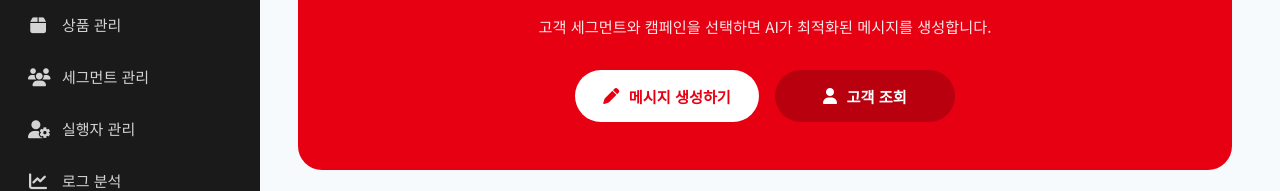
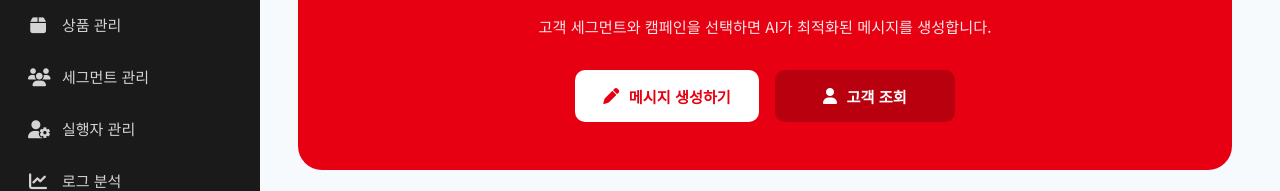
Before and after one commit to KTCS-MIXOLOGY/AI_MARKETING_MSG_FE, a React (Create React App) app: page /dashboard in a window 1280 px wide. Shown: the part 208-399 px from the top of the page. Built offline with nearby package versions, Linux system fonts and the light colour scheme; sample sign-in values are in the browser's storage; a web font is replaced by a local one.

Commit message:
feat: 대시보드 디자인 버튼 수정

```diff
--- a/src/pages/UserDashboard.js
+++ b/src/pages/UserDashboard.js
@@ -47,7 +47,7 @@ const HeroButtonRow = styled.div`
 const HeroButton = styled.button`
   min-width: 180px;
   height: 52px;
-  border-radius: 9999px;
+  border-radius: 10px;
   border: none;
   padding: 0 1.75rem;
   font-size: 0.95rem;
```
